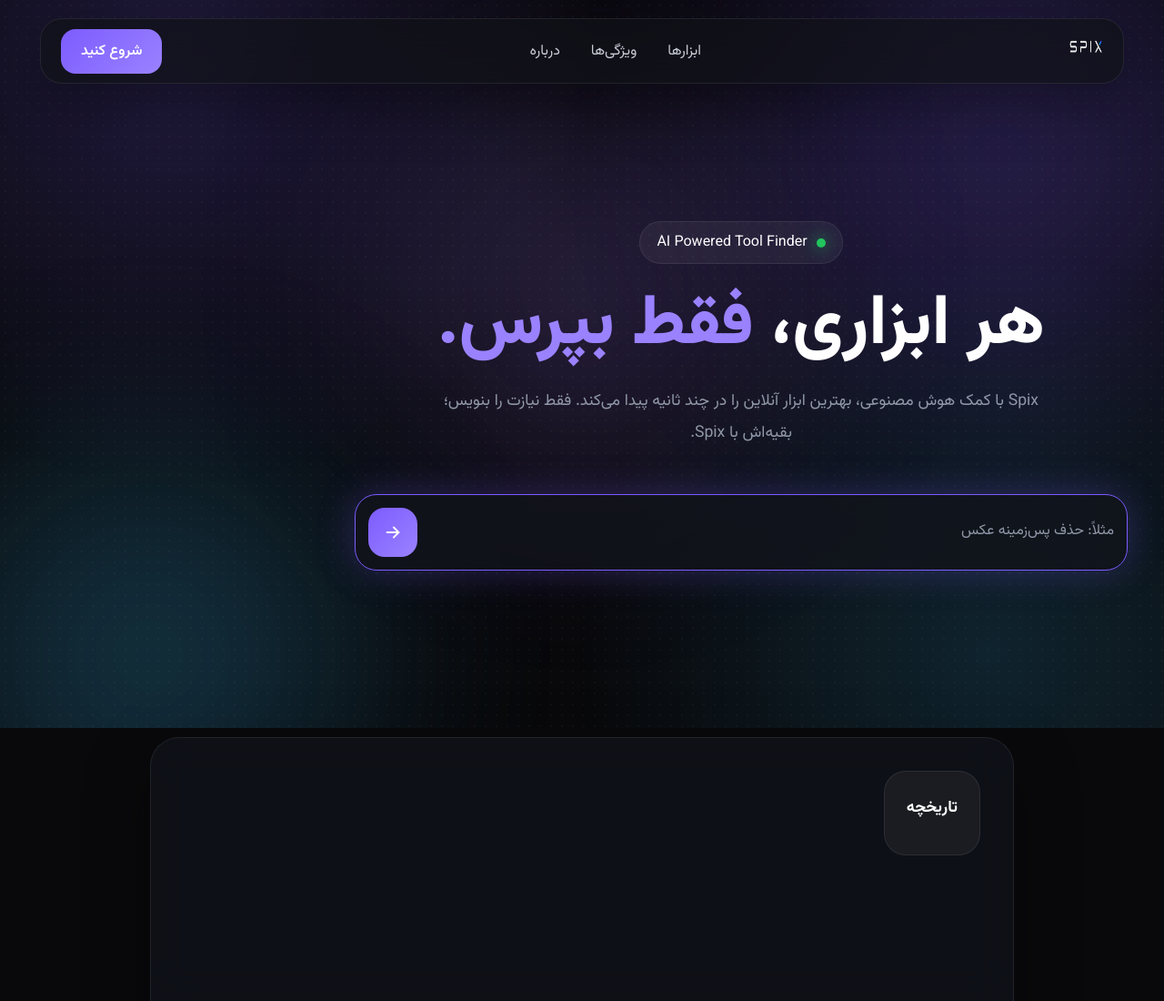
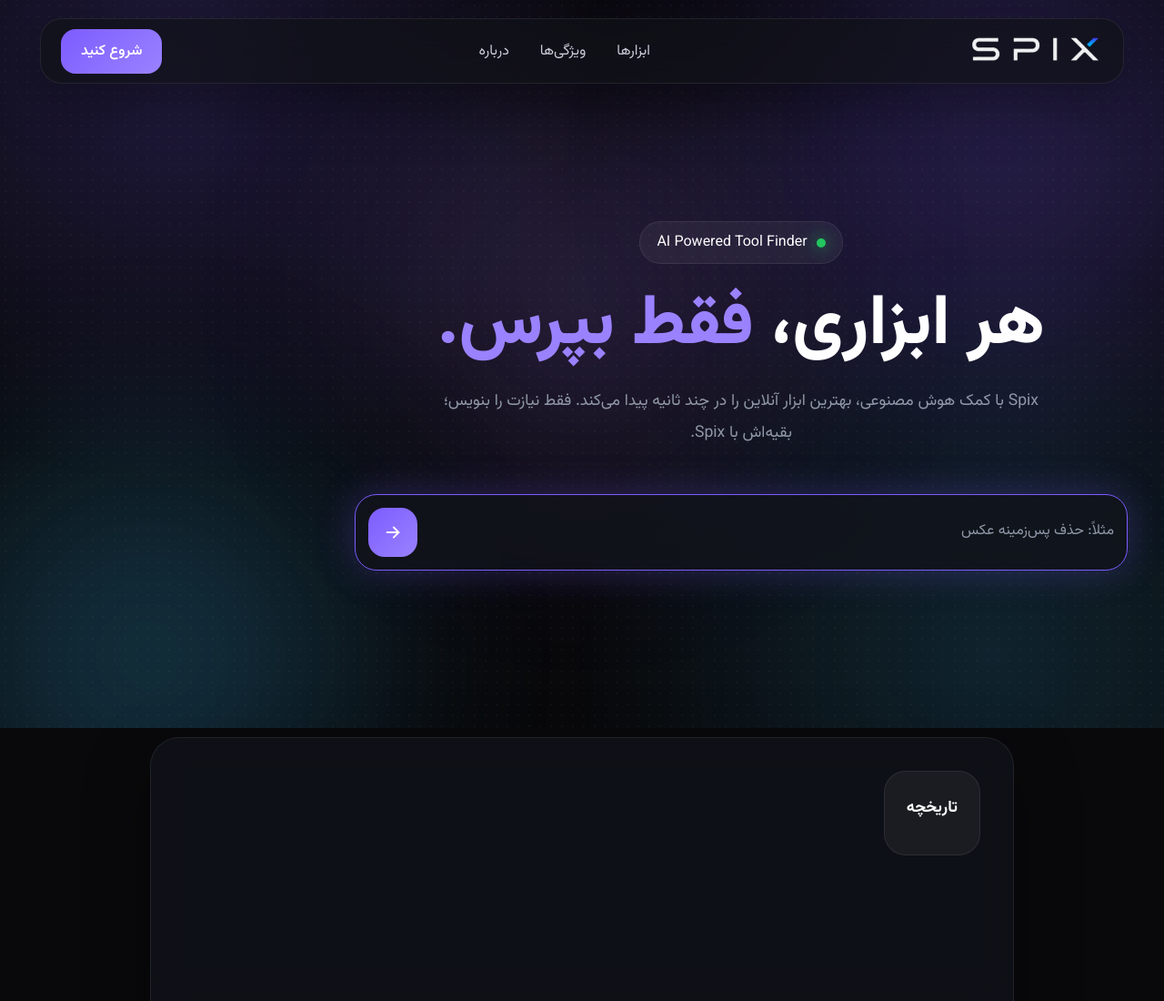
Before and after one commit to amirsepehr2020/ghatinet, a plain HTML site: page index.html in a window 1280 px wide. Shown: the top 1100 px of the page at 91% size. Drawn offline with Linux system fonts and the light colour scheme.

Commit message:
Update components.css

```diff
--- a/assets/css/components.css
+++ b/assets/css/components.css
@@ -69,13 +69,7 @@ Components
 
 }
 
-.logo img{
-
-    width:38px;
-
-    height:38px;
-
-}
+.logo img{width: 150px; margin-top:15px}
 
 /* ==========================
    Navigation
```
